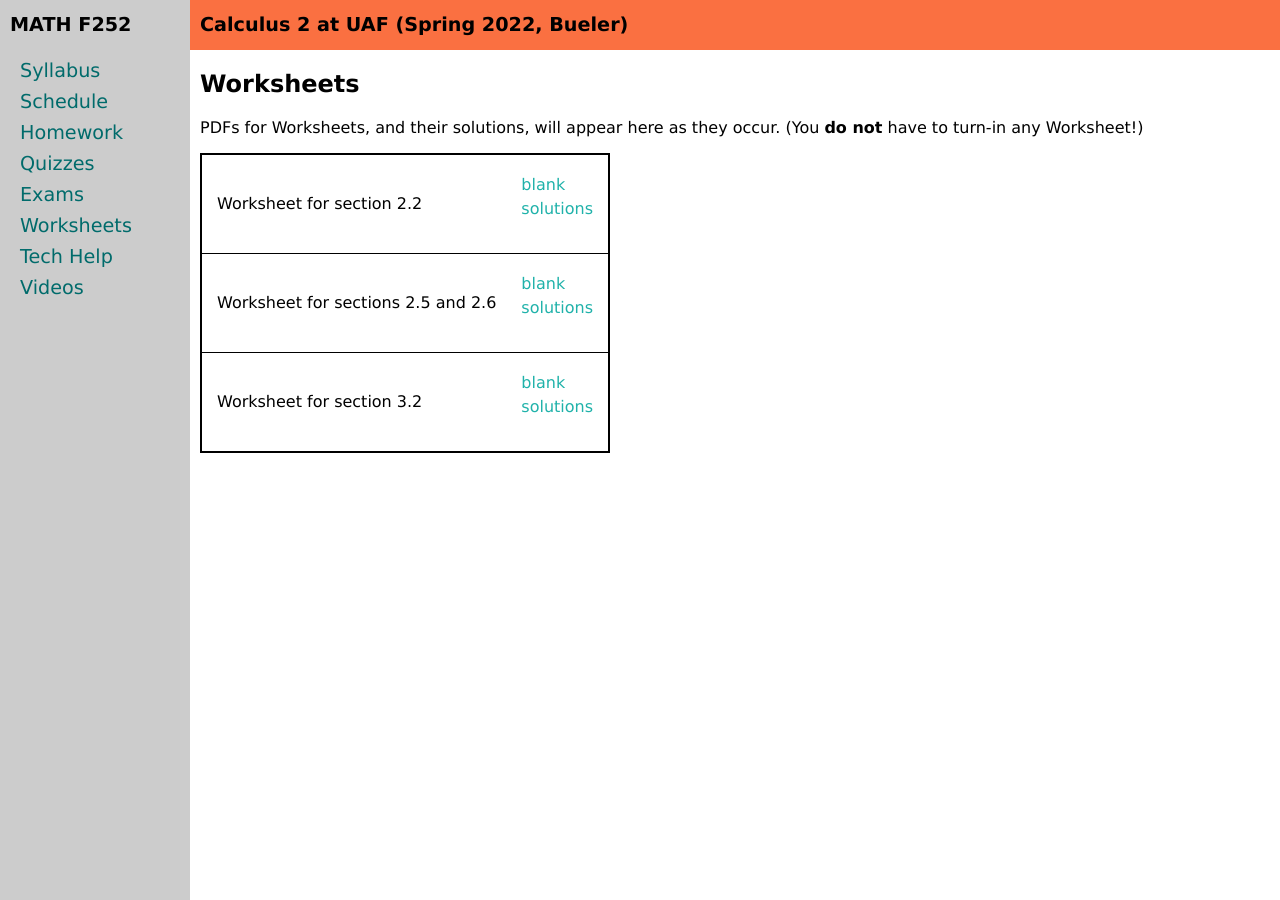
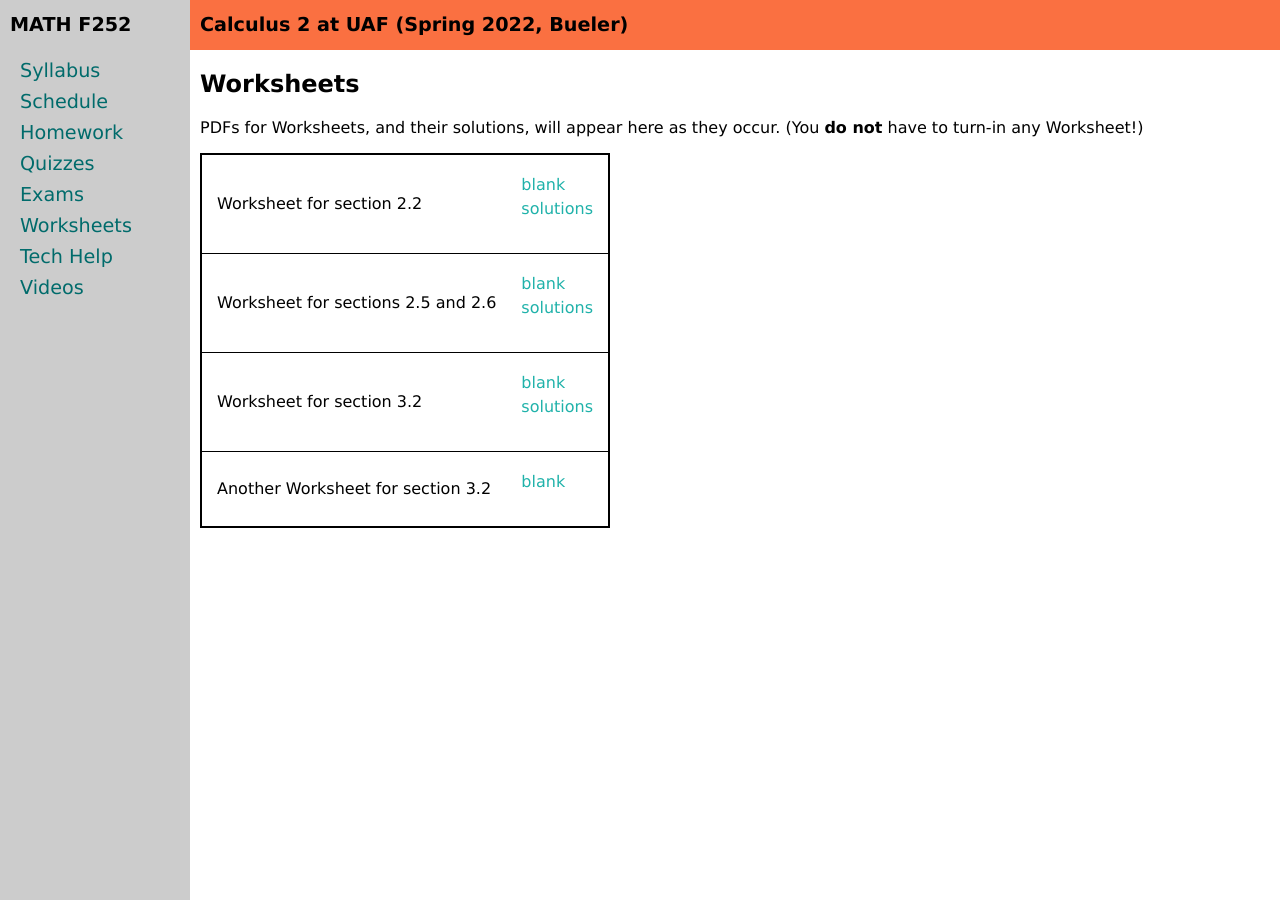
Before and after one commit to uaf-math/calc2, a Jekyll site: the page built from worksheets.md, in a window 1280 px wide. Built offline with Jekyll 4.4.1, drawn with Linux system fonts in a browser that asks for light colours.

Commit message:
Another worksheet ... TODO solutions.

```diff
--- a/_data/worksheets.yml
+++ b/_data/worksheets.yml
@@ -10,3 +10,6 @@ worksheets:
 - name: Worksheet for section 3.2
   blank: 3p2.pdf
   solutions: 3p2solns.pdf
+- name: Another Worksheet for section 3.2
+  blank: 3p2again.pdf
+  #solutions: 3p2againsolns.pdf
```
Also changed, not shown: 2 other files.
